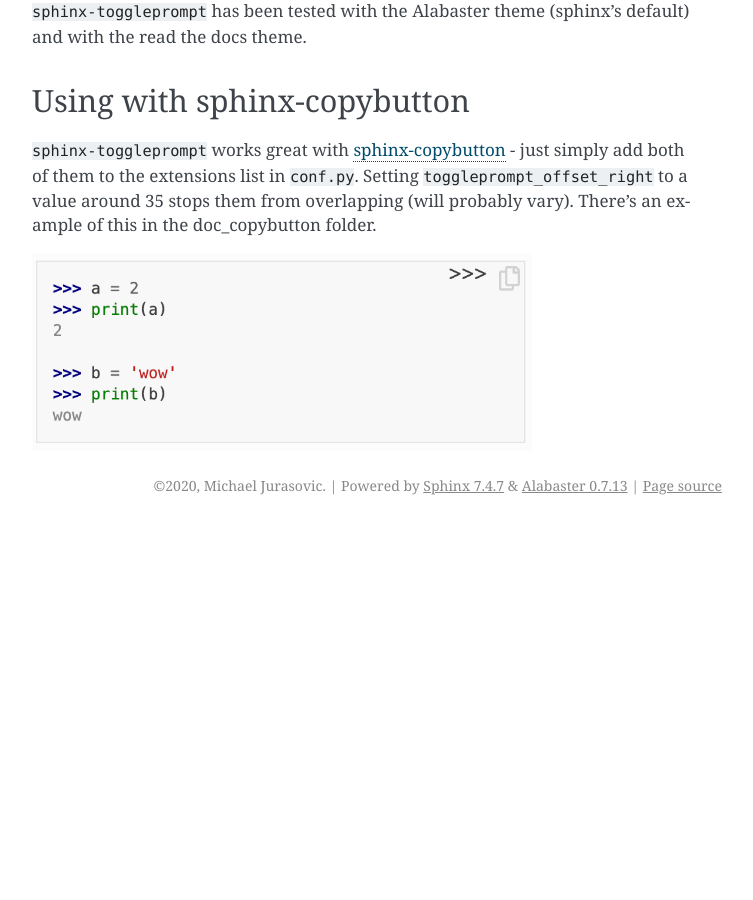
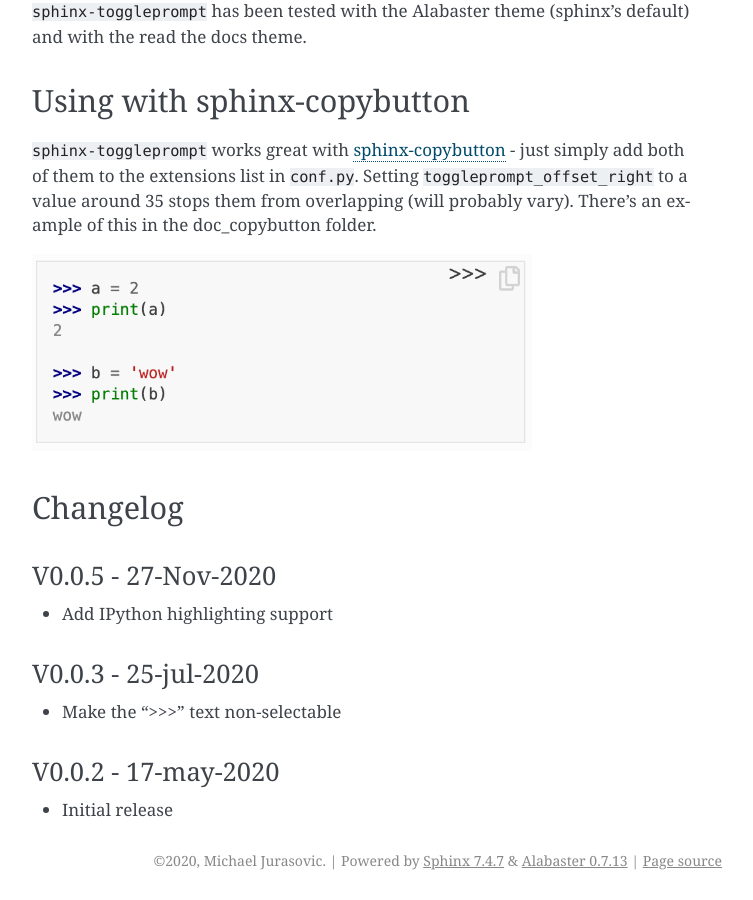
Before and after one commit to jurasofish/sphinx-toggleprompt, a Sphinx documentation site: the page built from doc/index.rst, in a window 1280 px wide and 900 px high, scrolled down 2025 px. Shown: the whole window, without its empty margins (388-1141 px from the left). Built offline with Sphinx 7.4.7, drawn with Linux system fonts in a browser that asks for light colours; before the commit the page ends 2550 px from its top, so only the background shows below that; some of the changed text lies outside the part shown.

Commit message:
retroactive changelog

```diff
--- a/doc/index.rst
+++ b/doc/index.rst
@@ -138,3 +138,24 @@
 
 .. image:: _static/with_copybutton.png
    :width: 500px
+
+
+Changelog
+================================
+
+V0.0.5 - 27-Nov-2020
+-----------------------
+
+- Add IPython highlighting support
+
+
+V0.0.3 - 25-jul-2020
+-----------------------
+
+- Make the ">>>" text non-selectable
+
+
+V0.0.2 - 17-may-2020
+-----------------------
+
+- Initial release
```
Also changed, not shown: CHANGELOG.md (added, +3 -0 lines).
